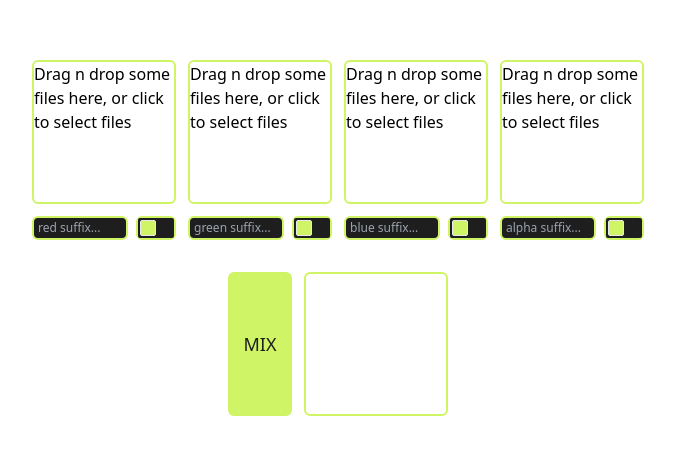
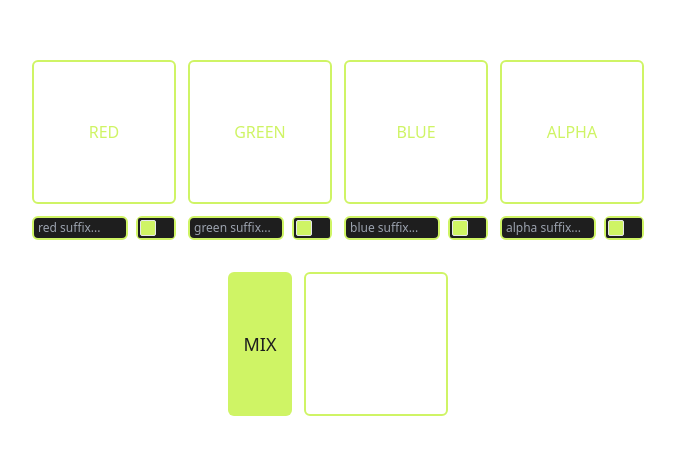
Before and after one commit to juninholiveira/channel-mixer, a React (Create React App) app: page / in a window 1280 px wide. Shown: the part 162-616 px from the top of the page, without its empty margins (302-977 px from the left). Built offline with nearby package versions, Linux system fonts and the light colour scheme.

Commit message:
feat: dropzone style

```diff
--- a/src/components/InputChannel.tsx
+++ b/src/components/InputChannel.tsx
@@ -1,5 +1,7 @@
-import { useCallback, useMemo, useState } from "react"
+import { useCallback, useState } from "react"
 import { useDropzone } from "react-dropzone"
+
+import { FileArrowUp, FileX } from "phosphor-react"
 
 import { TChannel } from "../types/types"
 
@@ -32,7 +34,7 @@ export default function InputChannel({ channel }:IInputChannelProps) {
 		})
 	}, [])
 
-	const { getRootProps, getInputProps, isDragActive, isDragAccept, isDragReject } = useDropzone({
+	const { getRootProps, getInputProps, isDragAccept, isDragReject } = useDropzone({
 		onDrop,
 		multiple: false,
 		accept: {
@@ -48,16 +50,18 @@ export default function InputChannel({ channel }:IInputChannelProps) {
 		<div id="input-channel" className="flex flex-col gap-3 w-36">
 			<div id="image-input" {...getRootProps()}
 				className={
-					"w-full h-36 border-2 rounded-md"
+					"w-full h-36 border-2 rounded-md flex items-center justify-center"
 					+ " " +
 					(isDragAccept ? "drag-accept" : isDragReject ? "drag-reject" : "neutral")
 				}
 			>
 				<input {...getInputProps()} />
 				{
-					isDragActive ?
-						<p>Drop the files here ...</p> :
-						<p>Drag n drop some files here, or click to select files</p>
+					isDragAccept ?
+						<FileArrowUp color="#00DA16" weight="regular" size={32}/> :
+						isDragReject ?
+							<FileX color="#DA0000" weight="regular" size={32}/> :
+							<p className="text-light-accent text-base">{channel.toUpperCase()}</p>
 				}
 			</div>
 			<div id="bottom" className="flex flex-row gap-2">
```
